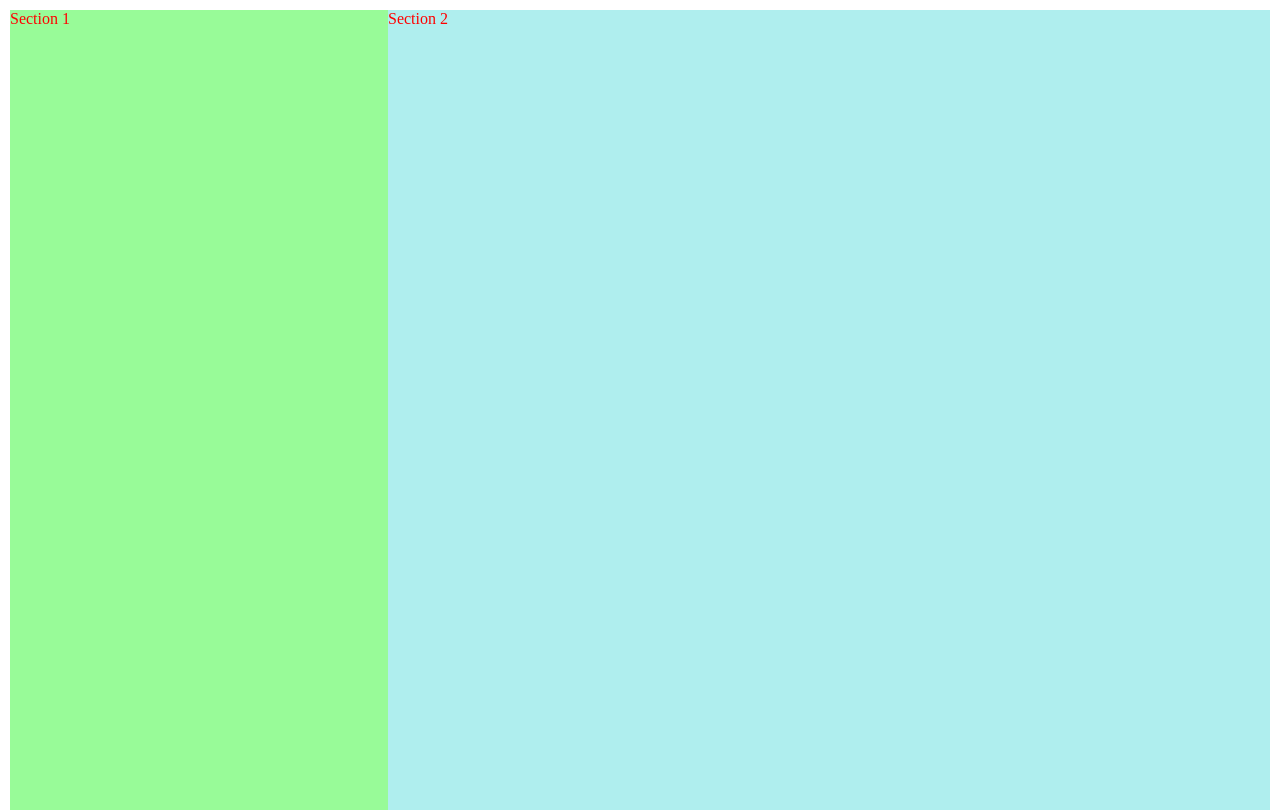
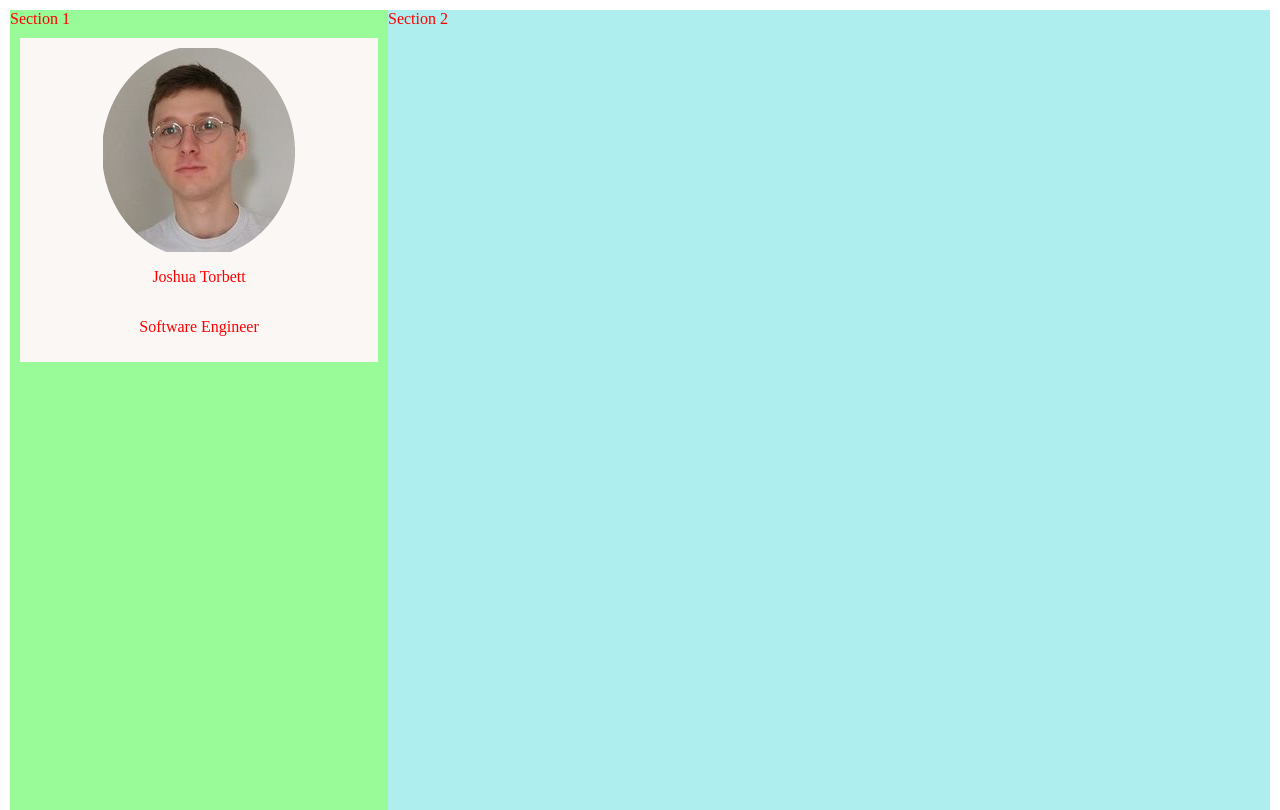
Before and after one commit to jtorbett23/portfolio, a Gatsby site: page / in a window 1280 px wide. Built offline with nearby package versions, Linux system fonts and the light colour scheme; Gatsby itself is replaced by a stand-in of ours.

Commit message:
setup avatar card

```diff
--- /dev/null
+++ b/src/components/avatar-card.tsx
@@ -0,0 +1,16 @@
+import * as React from "react"
+import headshot from '../images/headshot.png'
+import {card} from "../styles/card.module.css"
+
+
+const AvatarCard  = () => {
+  return (
+	<article className={card}>
+		<img id="profile-image" src={headshot} alt={"Joshua Torbett"}/>
+		<p>Joshua Torbett</p>
+		<p>Software Engineer</p>
+	</article>
+  )
+}
+
+export default AvatarCard
--- a/src/pages/index.tsx
+++ b/src/pages/index.tsx
@@ -9,6 +9,7 @@ const IndexPage: React.FC<PageProps> = () => {
     <main className={page}>
     <section className={section1}>
       Section 1
+      <AvatarCard/>
     </section>
     <section className={section2}>
       Section 2
--- /dev/null
+++ b/src/styles/card.module.css
@@ -0,0 +1,9 @@
+.card {
+	justify-content: center;
+	align-items: center;
+	background-color: #FAF7F5;
+	margin: 10px;
+	padding: 10px;
+	display: flex;
+	flex-direction: column;
+}
```
Also changed, not shown: src/images/headshot.png (added).
